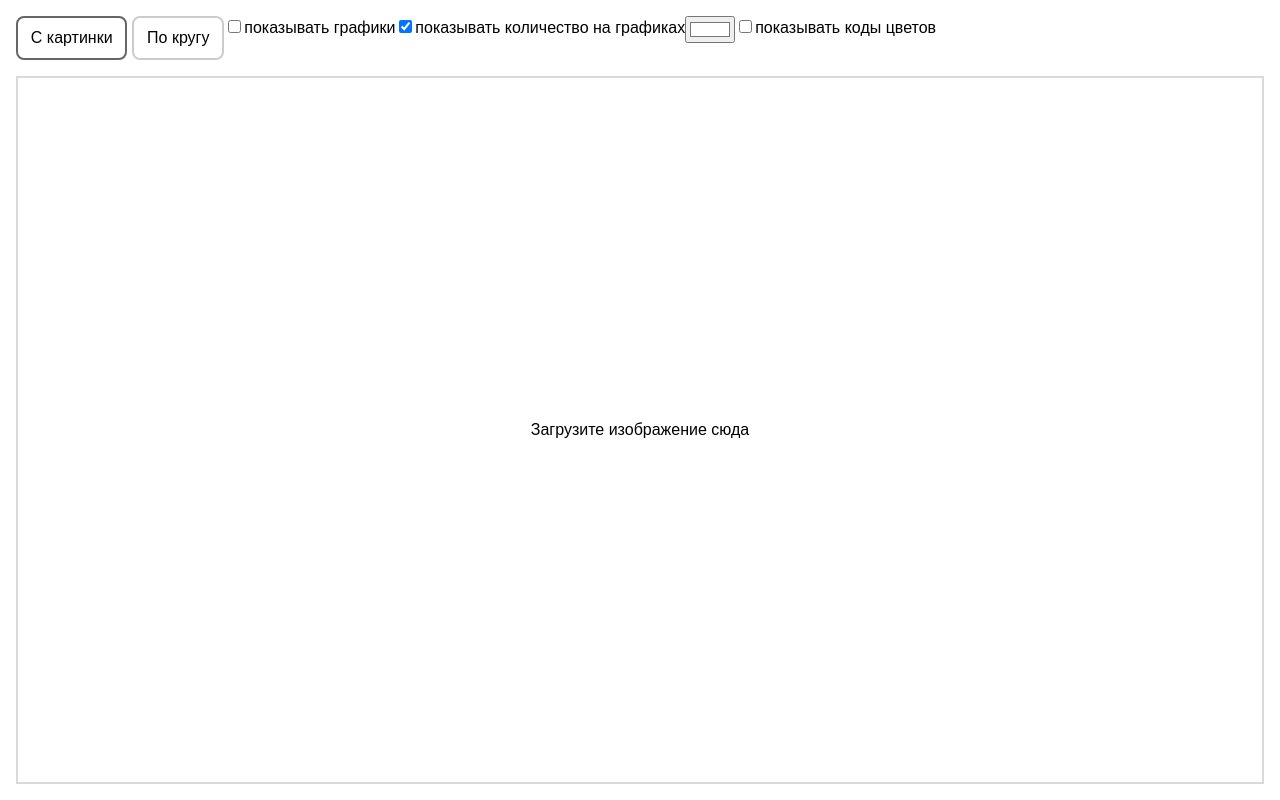
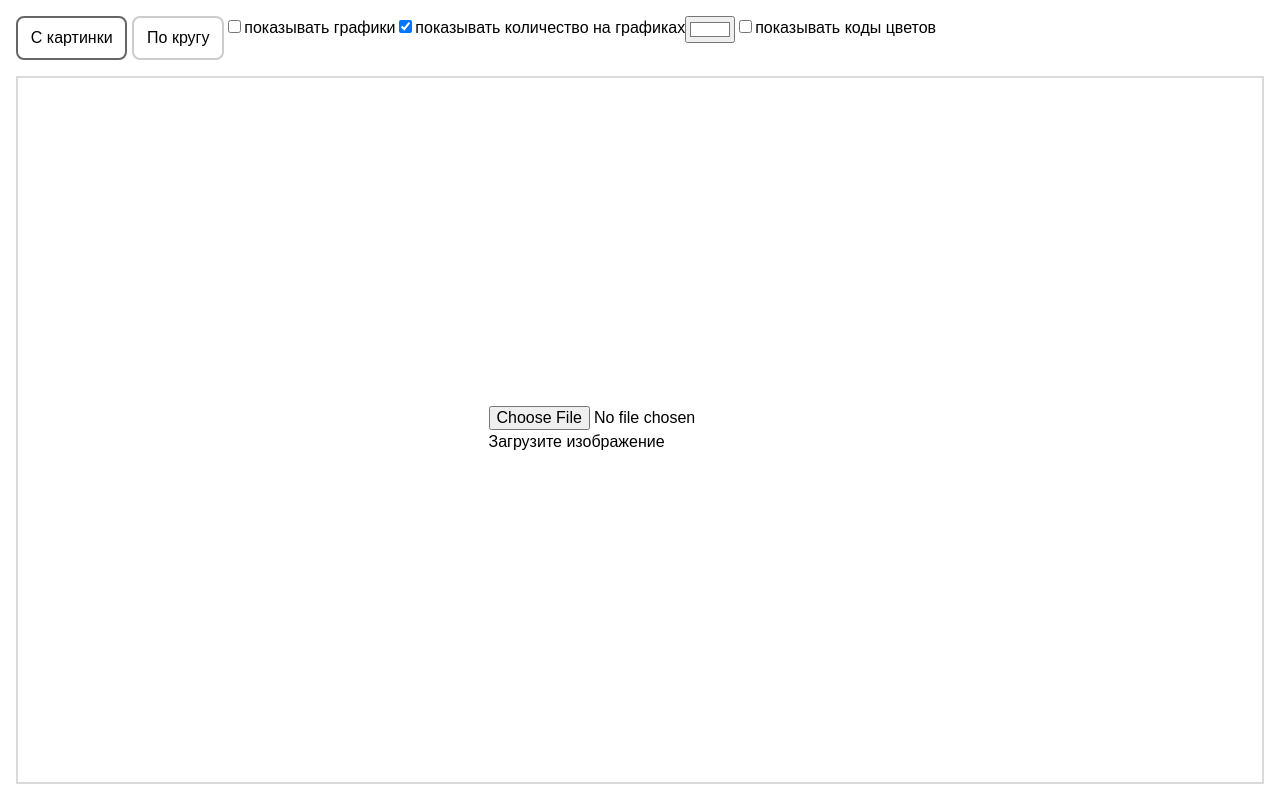
Before and after one commit to Milena42/colorGenerator, a Vue app: page /picture in a window 1280 px wide. Built offline with nearby package versions, Linux system fonts and the light colour scheme.

Commit message:
feat: улучшения dropbox

```diff
--- a/src/generatorFromPicturePage/DropBox.vue
+++ b/src/generatorFromPicturePage/DropBox.vue
@@ -5,6 +5,10 @@ import { onMounted, ref } from 'vue';
  * значение инпута - массив rgbargbargba и количество пикселей
  */
 const pixels = defineModel<Uint8ClampedArray>('pixels');
+const emit = defineEmits<{
+    change: [];
+}>();
+
 const imageHere = ref(false);
 const image = ref();
 
@@ -36,7 +40,11 @@ function drop(e: DragEvent) {
     const reader = new FileReader();
 
     reader.onload = () => {
-        image.value = reader.result;
+        if (reader.result == image.value) {
+            emit('change'); // чтобы было событие загрузки даже если картинка та же
+        } else {
+            image.value = reader.result;
+        }
     };
 
     reader.onerror = (e) => {
@@ -83,14 +91,32 @@ function loadImgData(e: Event) {
     const imgData = ctx.value.getImageData(0, 0, theWidth, theHeight); // TODO IndexSizeError, SecurityError
 
     pixels.value = imgData.data; /// одномерный массив rgbargbargba
+    emit('change');
+}
+
+function clear() {
+    imageHere.value = false;
+    image.value = '';
+}
+
+function inputFile() {
+    //TODO
 }
 </script>
+
 <template>
     <div class="dropbox" @dragenter="dragenter" @dragover="dragover" @drop="drop">
+        <button v-if="imageHere" @click="clear">
+            <span class="material-symbols-rounded">close</span>
+        </button>
         <img v-if="imageHere" :src="image" @load="loadImgData" />
-        <slot v-else></slot>
+        <div v-else class="col">
+            <input type="file" @change="inputFile" />
+            Загрузите изображение
+        </div>
     </div>
 </template>
+
 <style scoped>
 .dropbox {
     min-height: 100px;
@@ -100,6 +126,14 @@ function loadImgData(e: Event) {
     align-items: center;
     justify-content: center;
     border: #dadada solid 2px;
+
+    position: relative;
+
+    button {
+        position: absolute;
+        top: 0px;
+        right: 0px;
+    }
 
     & > * {
         max-height: 100%;
--- a/src/generatorFromPicturePage/GeneratorFromPicture.vue
+++ b/src/generatorFromPicturePage/GeneratorFromPicture.vue
@@ -8,7 +8,7 @@ import PolarHistogram from '@/plots/PolarHistogram.vue';
 import { polarFromCartesian } from '@/utilities/math.ts';
 import chroma from 'chroma-js';
 import { PolynomialRegression } from 'ml-regression';
-import { inject, reactive, ref, shallowRef, watch, type Ref, type ShallowRef } from 'vue';
+import { inject, reactive, ref, shallowRef, type Ref, type ShallowRef } from 'vue';
 import DropBox from './DropBox.vue';
 
 const userImg = ref<Uint8ClampedArray>();
@@ -341,17 +341,18 @@ function generateLRangeBased() {
     return newGeneratedMap;
 }
 
-watch(userImg, () => {
-    imgMap.value = fillMapFromImg();
+function generate() {
+    imgMap.value = fillMapFromImg(); //TODO мб перенести это в dropbox чтобы не повторять при загрузке той же картинки
     generatedMap.value = generateLRangeBased();
-});
+}
 
 const showPlots: Ref<boolean> = inject('showPlots') ?? ref(false);
 </script>
+
 <template>
     <div class="col">
         <div class="grow generator-picture-page-main">
-            <DropBox v-model:pixels="userImg">Загрузите изображение сюда </DropBox>
+            <DropBox v-model:pixels="userImg" @change="generate" />
             <MockupEditor
                 class="grow"
                 :colorsDark="generatedDark"
@@ -396,6 +397,7 @@ const showPlots: Ref<boolean> = inject('showPlots') ?? ref(false);
         </div>
     </div>
 </template>
+
 <style scoped>
 .generator-picture-page-main {
     display: flex;
```
